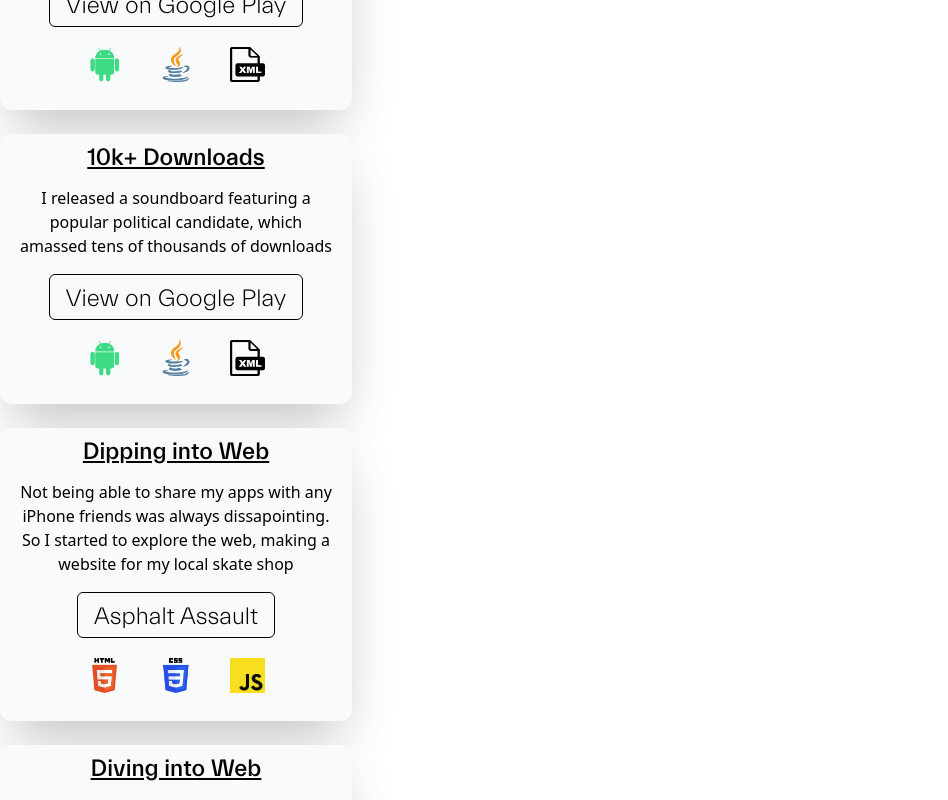
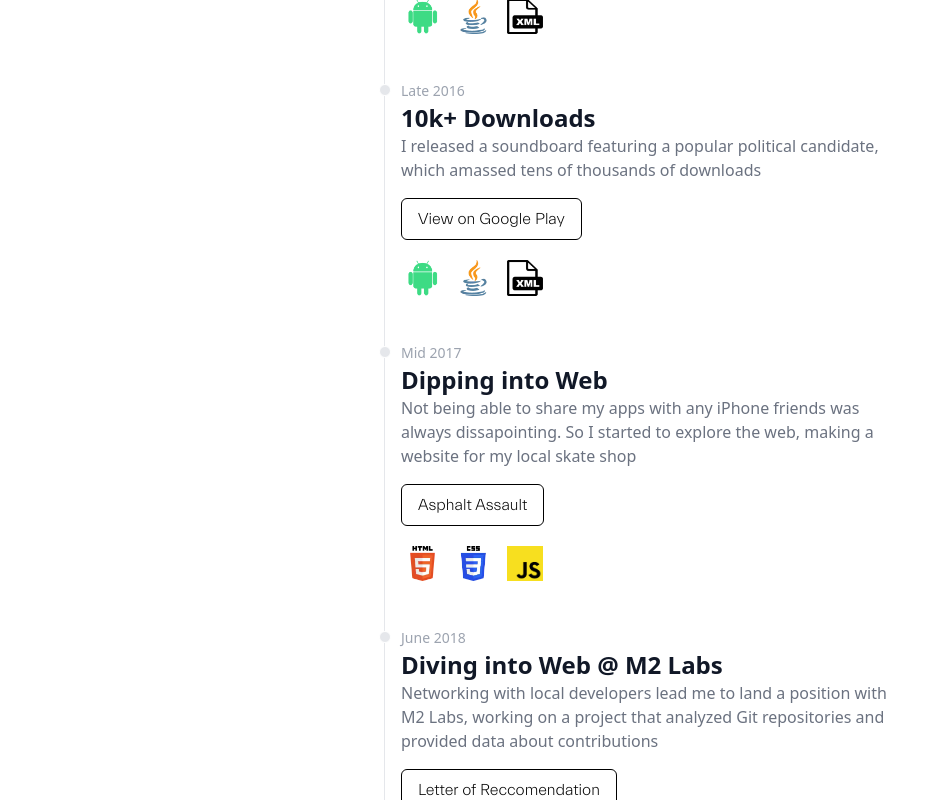
Before and after one commit to azvaliev/valiev.dev, a React (Vite) app: page / in a window 1280 px wide. Shown: the part 1380-2180 px from the top of the page, without its empty margins (0-948 px from the left). Built offline with nearby package versions, Linux system fonts and the light colour scheme; a web font is replaced by a local one.

Commit message:
perfect timeline

```diff
--- a/src/components/timeline/data.json
+++ b/src/components/timeline/data.json
@@ -52,7 +52,7 @@
       "js"
     ]
   }, {
-    "title": "Diving into Web",
+    "title": "Diving into Web @ M2 Labs",
     "desc": "Networking with local developers lead me to land a position with M2 Labs, working on a project that analyzed Git repositories and provided data about contributions",
     "date": "June 2018",
     "cta": {
@@ -80,10 +80,10 @@
       "react",
       "next",
       "typescript",
+      "sass",
       "golang",
       "node",
       "mysql",
-      "mongodb",
       "aws"
     ]
   }, {
@@ -98,6 +98,7 @@
     "icons": [
       "react",
       "next",
+      "js",
       "typescript",
       "css",
       "node",
--- a/src/components/timeline/index.tsx
+++ b/src/components/timeline/index.tsx
@@ -4,31 +4,37 @@ import timelinedata from './data.json';
 
 function Timeline(): JSX.Element {
   return (
-    <section className="min-h-screen py-8">
-      <h2 className="font-[everettthin] text-5xl uppercase text-center">
+    <section className="flex flex-col w-full min-h-screen py-8">
+      <h2 className="font-[everettthin] text-5xl uppercase text-center mb-8">
         Experience
       </h2>
-      <div className="timeline flex flex-col">
+      <ol className="mx-auto w-[95%] md:max-w-[40%] relative border-l border-gray-200 dark:border-gray-700">
         {timelinedata.map((point) => (
-          <div
-            className="bg-gray-50 p-2 px-4 shadow-2xl w-[22rem] text-center mb-6 rounded-xl"
-            key={point.title}
-          >
-            <h3 className="text-2xl underline font-[everettmedium]">
+          <li className="mb-10 ml-4" key={point.title}>
+            <div
+              className="absolute w-3 h-3 bg-gray-200 rounded-full mt-1.5 -left-1.5 border border-white dark:border-gray-900 dark:bg-gray-700"
+             />
+            <time
+              className="mb-1 text-sm font-normal leading-none text-gray-400 dark:text-gray-500"
+            >
+              {point.date}{point.enddate && ` - ${point.enddate}`}
+            </time>
+            <h3
+              className="text-2xl font-semibold text-gray-900"
+            >
               {point.title}
             </h3>
-            <p className="my-3">
+            <p className="mb-4 text-base font-normal text-gray-500 dark:text-gray-400">
               {point.desc}
             </p>
             <a
               href={point.cta.link}
-              rel="noopener noreferrer"
-              target="_blank"
-              className="btn block w-fit mt-4"
+              className="inline-flex items-center py-2 px-4 font-[everettlight] border-[1px] border-black
+              transition-colors rounded-md hover:bg-black hover:text-white"
             >
               {point.cta.text}
             </a>
-            <div className="flex flex-wrap justify-around w-3/4 sm:w-2/3 md:w-2/3 mx-auto my-4">
+            <div className="flex flex-wrap ml-0 flex-start gap-2 w-[60%] md:w-2/3 lg:w-1/2 xl:w-[40%] mx-auto my-4">
               {point.icons.map((icon, idx) => (
                 <img
                   src={`/img/techicons/${icon}.webp`}
@@ -39,9 +45,9 @@ function Timeline(): JSX.Element {
                 />
               ))}
             </div>
-          </div>
+          </li>
         ))}
-      </div>
+      </ol>
     </section>
   )
 }
--- a/src/components/timeline/timeline.css
+++ b/src/components/timeline/timeline.css
@@ -0,0 +1,21 @@
+.timeline-line {
+  @apply absolute top-0 w-3 bg-white rounded-md border-gray-400 border-2 right-[50%] translate-x-1/2 h-full;
+}
+
+.timeline > div:nth-child(even) {
+  @apply ml-0 mr-auto;
+}
+
+.timeline > div:nth-child(even)::after {
+  content: "";
+  @apply text-center block absolute -z-10 left-[67.5%] top-2 pl-4 w-full h-0.5 bg-gray-400;
+}
+
+.timeline > div:nth-child(odd):not(.timeline-line)  {
+  @apply mr-0 ml-auto;
+}
+
+.timeline > div:nth-child(odd):not(.timeline-line)::before {
+  content: "";
+  @apply text-center block absolute -z-10 right-[67.5%] top-2 pl-4 w-full h-0.5 bg-gray-400;
+}
```
Also changed, not shown: public/img/techicons/sass.png (added), public/img/techicons/sass.webp (added).
